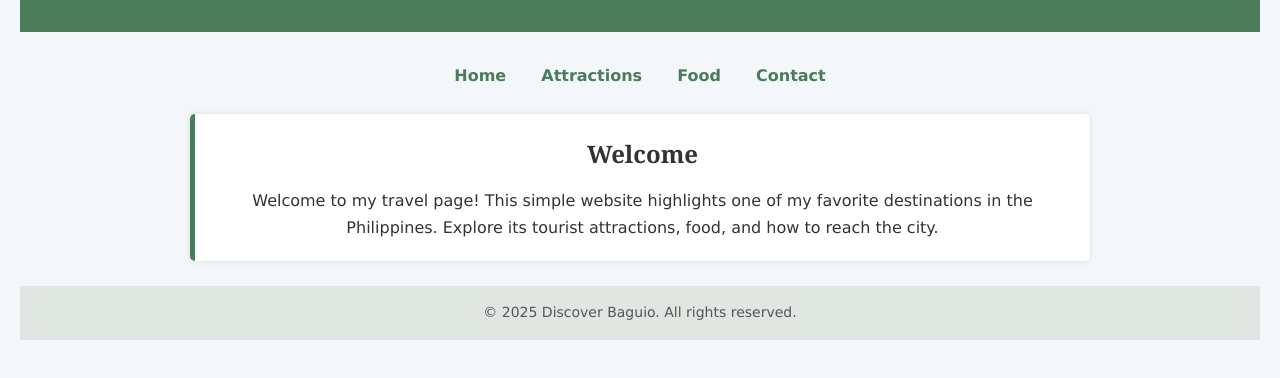
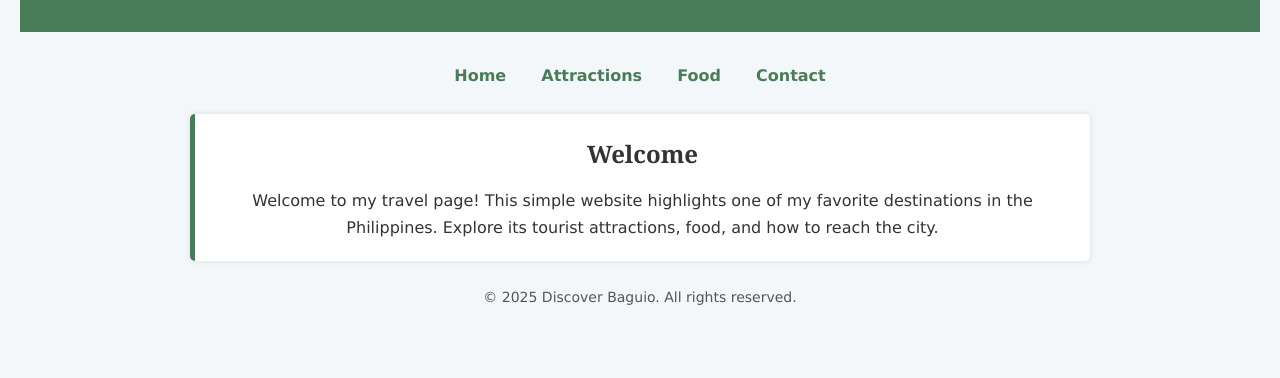
Before and after one commit to 20256204-joy/Finals-Lab2, a plain HTML site: page index.html in a window 1280 px wide. Shown: the part 140-518 px from the top of the page. Drawn offline with Linux system fonts and the light colour scheme.

Commit message:
travelStyle.css

```diff
--- a/travelStyle.css
+++ b/travelStyle.css
@@ -75,8 +75,6 @@
     footer {
         text-align: center;
         margin-top: 25px;
-        background: #e0e6e2;
-        padding: 15px;
+        color: #555;
         font-size: 14px;
-        color: #555;
     }
```
